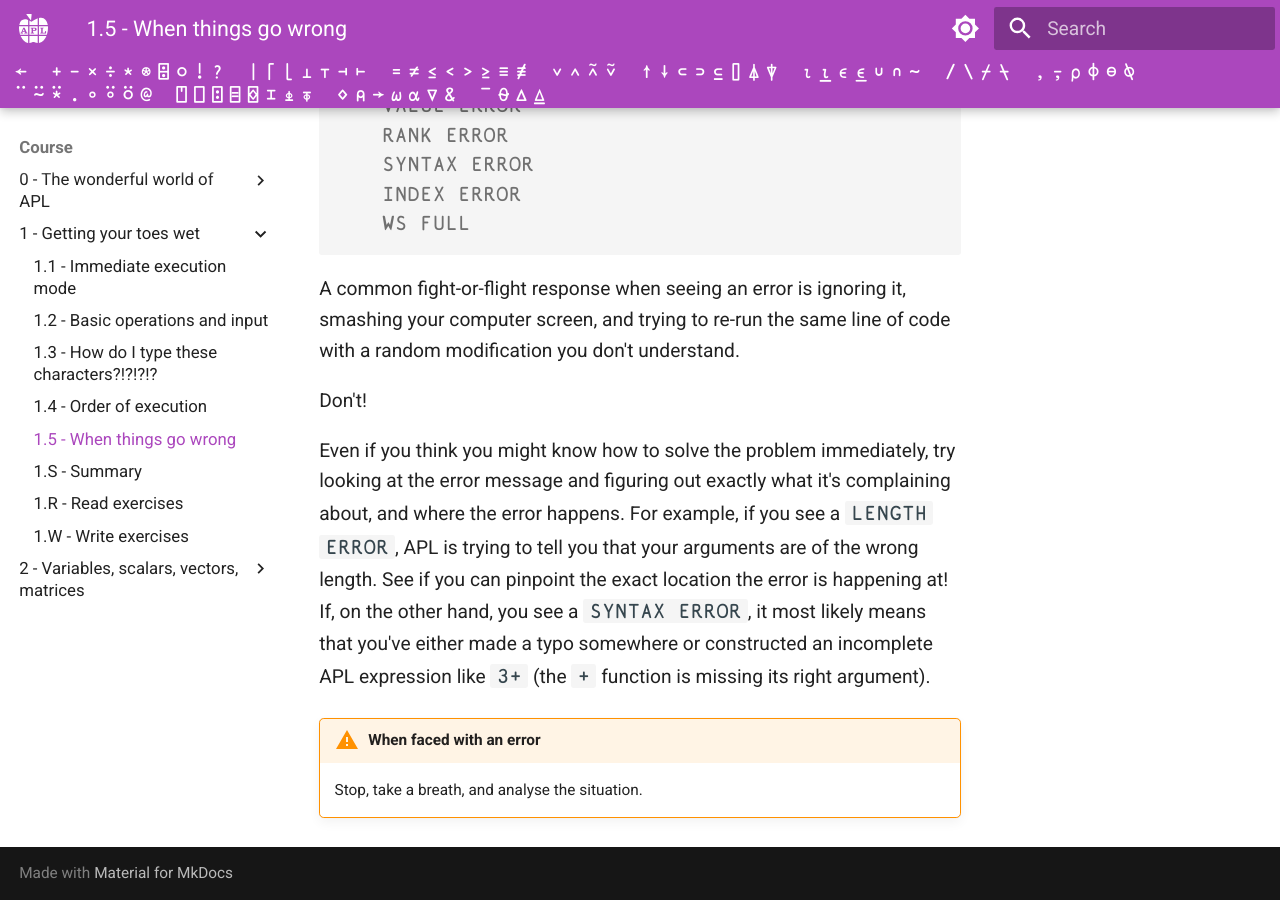
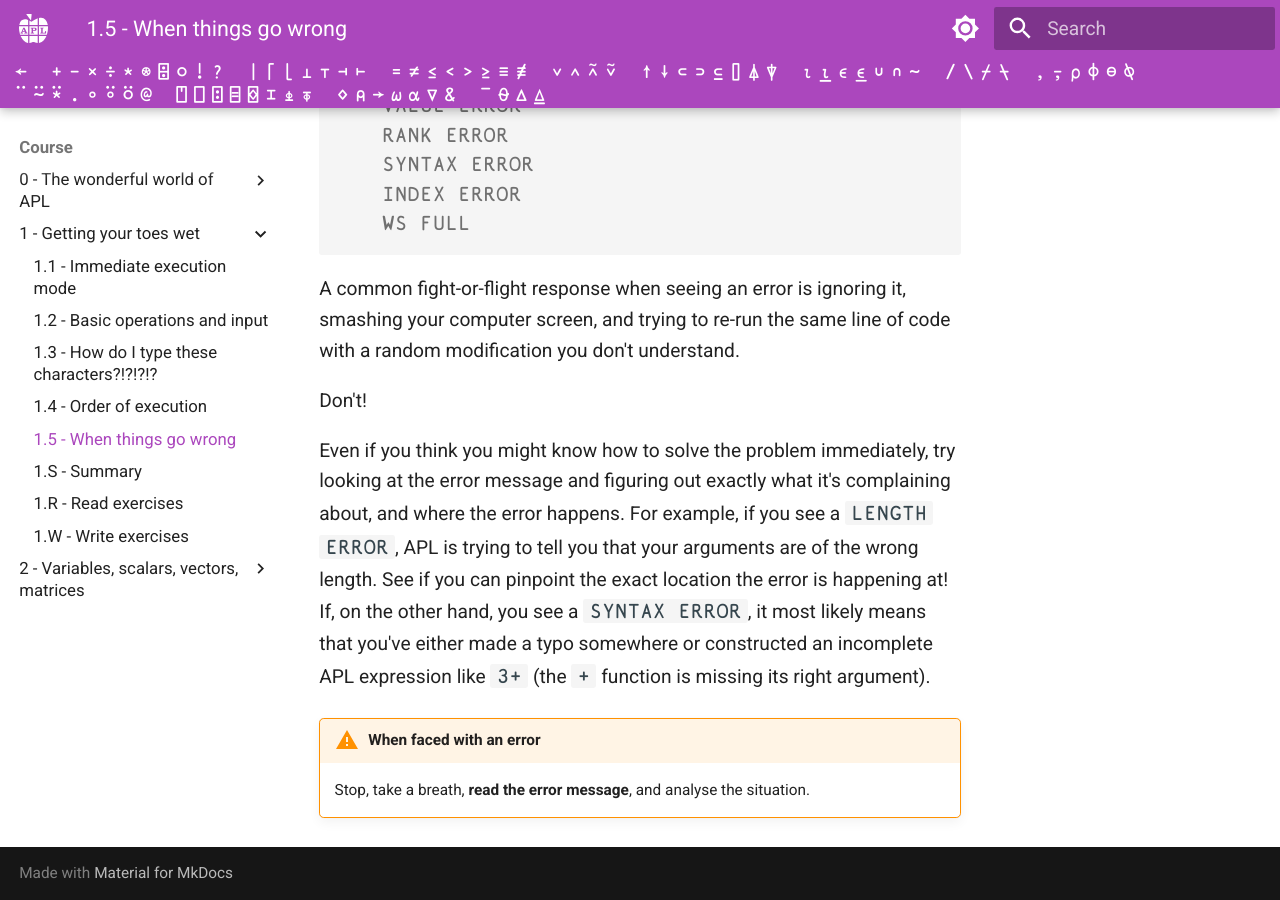
Before and after one commit to APLMOOC/APLMOOC, an MkDocs documentation site: the page built from docs/course/ch1/part5.md, in a window 1280 px wide and 900 px high, scrolled down 1160 px. Built offline with MkDocs 1.6.1 and Material for MkDocs 9.7.7, drawn with Linux system fonts in a browser that asks for light colours; some web fonts are replaced.

```diff
--- a/docs/course/ch1/part5.md
+++ b/docs/course/ch1/part5.md
@@ -53,4 +53,4 @@
 
 !!! warning "When faced with an error"
 
-    Stop, take a breath, and analyse the situation.
+    Stop, take a breath, **read the error message**, and analyse the situation.
```
Also changed, not shown: docs/course/ch1/part4.md (+2 -2 lines).
